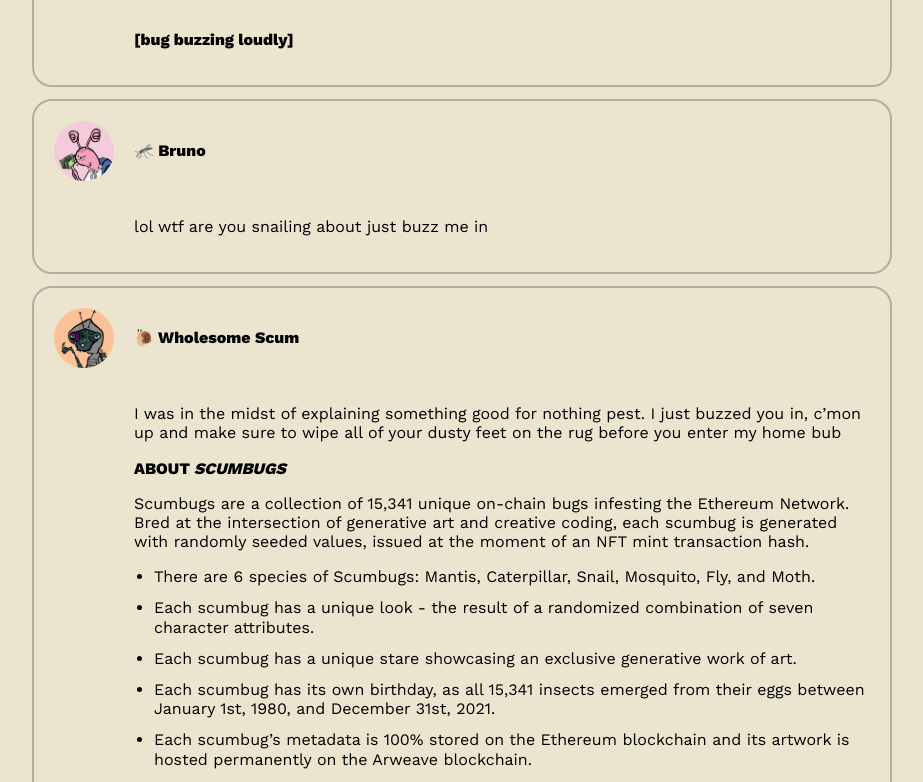
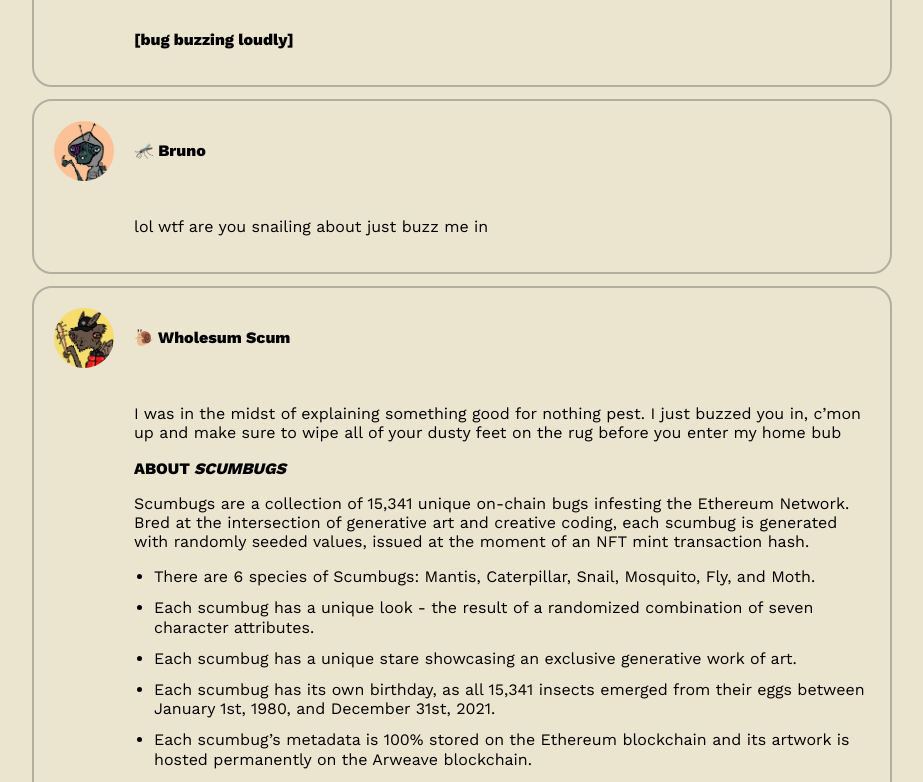
Before and after one commit to neonita/scumbugs, a Vue app: page / in a window 1280 px wide. Shown: the part 4200-4982 px from the top of the page, without its empty margins (178-1101 px from the left). Built offline with nearby package versions, Linux system fonts and the light colour scheme.

Commit message:
update user1 and user2's avatar image

```diff
--- a/src/components/GenerativeArtwork.vue
+++ b/src/components/GenerativeArtwork.vue
@@ -20,10 +20,11 @@
         Each iris is an artifact of their ancestor DNA and portrays fragments of
         what their ancestor once saw. The transaction hash IS the DNA.
       </p>
+      <p>All this is a little vague, you say?</p>
       <p>
-        All this is a little vague, you say? Let’s just put it this way then:
-        each pair of eyes has a unique work of art, just like each scumbug has a
-        unique style, personality, birthday, and DNA!
+        Let’s just put it this way then: each pair of eyes has a unique work of
+        art, just like each scumbug has a unique style, personality, birthday,
+        and DNA!
       </p>
     </div>
   </section>
--- a/src/components/Project.vue
+++ b/src/components/Project.vue
@@ -7,7 +7,7 @@
           <div class="convo__avatar">
             <ResponsiveImage :sources="user2" />
           </div>
-          <span class="convo__user">🐌 Wholesome Scum</span>
+          <span class="convo__user">🐌 Wholesum Scum</span>
           <div class="convo__text">
             <p>
               Bugs are curious creatures by nature, so it’s no surprise one once
@@ -56,7 +56,7 @@
           <div class="convo__avatar">
             <ResponsiveImage :sources="user1" />
           </div>
-          <span class="convo__user">🐌 Wholesome Scum</span>
+          <span class="convo__user">🐌 Wholesum Scum</span>
           <div class="convo__text">
             <p>
               I was in the midst of explaining something good for nothing pest.
@@ -105,11 +105,6 @@
                 property) for the Scumbugs universe will remain the top priority
                 when exploring further cyber-ecosystem development.
               </li>
-              <!-- <li>
-                40% of the primary sales and 50% of the royalties will be
-                redistributed to the Scumbugs community treasury, in order to
-                finance its ever growing experience.
-              </li> -->
             </ul>
           </div>
         </li>
@@ -125,14 +120,14 @@
   data() {
     return {
       user1: [
+        require("@/assets/images/team/wholesum_desktop.png"),
+        require("@/assets/images/team/wholesum_desktop.png"),
+        require("@/assets/images/team/wholesum_large.png"),
+      ],
+      user2: [
         require("@/assets/images/team/bruno_desktop.png"),
         require("@/assets/images/team/bruno_desktop.png"),
         require("@/assets/images/team/bruno_large.png"),
-      ],
-      user2: [
-        require("@/assets/images/team/0xtina_desktop.png"),
-        require("@/assets/images/team/0xtina_desktop.png"),
-        require("@/assets/images/team/0xtina_large.png"),
       ],
     };
   },
```
